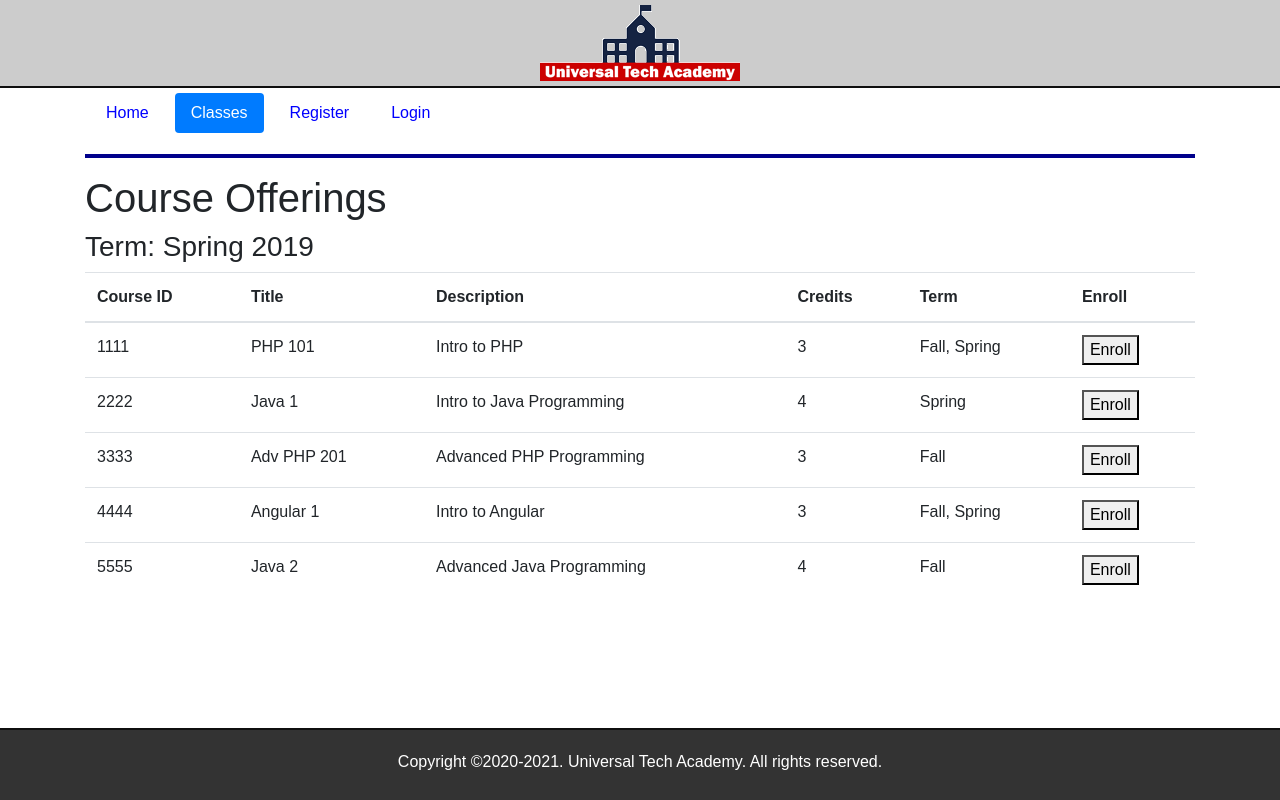
After one commit to RohitJain88/Python-Flask-Project, a Flask app: page /courses in a window 1280 px wide. The commit adds this page. Run offline with Flask 2, Linux system fonts and the light colour scheme; some libraries are stand-ins or nearby versions.

Commit message:
Created templates, parsed data, worked with GET/POST methods, JSON responses

```diff
--- a/enrollment/application/routes.py
+++ b/enrollment/application/routes.py
@@ -1,20 +1,40 @@
 from application import app
-from flask import render_template
+from flask import render_template, request, json, Response
+
+courseData = [{"courseID":"1111","title":"PHP 101","description":"Intro to PHP","credits":3,"term":"Fall, Spring"}, {"courseID":"2222","title":"Java 1","description":"Intro to Java Programming","credits":4,"term":"Spring"}, {"courseID":"3333","title":"Adv PHP 201","description":"Advanced PHP Programming","credits":3,"term":"Fall"}, {"courseID":"4444","title":"Angular 1","description":"Intro to Angular","credits":3,"term":"Fall, Spring"}, {"courseID":"5555","title":"Java 2","description":"Advanced Java Programming","credits":4,"term":"Fall"}]
 
 @app.route("/")
 @app.route("/index")
 @app.route("/home")
 def index():
-    return render_template("index.html", login=False)
+    return render_template("index.html", index=True)
 
 @app.route("/login")
 def login():
-    return render_template("login.html", login=False)
+    return render_template("login.html", login=True)
 
 @app.route("/courses")
-def courses():
-    return render_template("course.html", login=False)
+@app.route("/courses/<term>")
+def courses(term="Spring 2019"):
+    return render_template("courses.html", courseData=courseData, courses=True, term=term)
 
 @app.route("/register")
 def register():
-    return render_template("register.html", login=False)
+    return render_template("register.html", register=True)
+
+@app.route("/enrollment", methods=["GET", "POST"])
+def enrollment():
+    id = request.form.get('courseID') #Using get:if courseID field is not present it will return None
+    title = request.form['title'] #Using array method:if title field is not present it will crash
+    term = request.form.get('term')
+    return render_template("enrollment.html", enrollment=True, data={"courseId":id,"courseTitle":title,"courseTerm":term})
+
+@app.route("/api/")
+@app.route("/api/<idx>")
+def api(idx=None):
+    if(idx == None):
+        jsonData = courseData
+    else:
+        jsonData = courseData[int(idx)]
+
+    return Response(json.dumps(jsonData), mimetype="application/json")
--- /dev/null
+++ b/enrollment/application/templates/courses.html
@@ -0,0 +1,45 @@
+    {% extends "layout.html" %}
+
+    {% block content %}
+    <h1>Course Offerings</h1>
+
+    <!--  Display the Term and Year here --->
+    <h3>Term: {{ term }}</h3>
+
+    <div>
+        <table class="table table-hover">
+            <thead>
+            <tr>
+                <th scope="col">Course ID</th>
+                <th scope="col">Title</th>
+                <th scope="col">Description</th>
+                <th scope="col">Credits</th>
+                <th scope="col">Term</th>
+                <th scope="col">Enroll</th>
+            </tr>
+            </thead>
+            <tbody>
+
+            <!-- Construct the rest of courses here -->
+            {% for data in courseData %}
+            <tr>
+                <td scope='row'>{{ data["courseID"] }}</td>
+                <td>{{ data["title"] }}</td>
+                <td>{{ data["description"] }}</td>
+                <td>{{ data["credits"] }}</td>
+                <td>{{ data["term"] }}</td>
+                <td>
+                    <form action="{{ url_for('enrollment')}}" method="POST">
+                        <input type="hidden" name="courseID" value="{{ data['courseID'] }}">
+                        <input type="hidden" name="title" value="{{ data['title'] }}">
+                        <input type="hidden" name="term" value="{{ data['term'] }}">
+                        <button>Enroll</button>
+                </form>
+                </td>
+            </tr>
+            {% endfor %}
+
+            </tbody>
+        </table>
+    </div>
+    {% endblock %}
--- a/enrollment/application/templates/includes/nav.html
+++ b/enrollment/application/templates/includes/nav.html
@@ -1,10 +1,10 @@
     <header>
         <nav>
             <ul class="nav nav-pills">
-                <li class="nav-item"><a href="{{ url_for('index') }}" class="nav-link active">Home</a></li>
-                <li class="nav-item"><a href="{{url_for('courses')}}" class="nav-link">Classes</a></li>
-                <li class="nav-item"><a href="{{ url_for('register') }}" class="nav-link">Register</a></li>
-                <li class="nav-item"><a href="{{ url_for('login') }}" class="nav-link">Login</a></li>
+                <li class="nav-item"><a href="{{ url_for('index') }}" class="nav-link {% if index %}active{% endif %}">Home</a></li>
+                <li class="nav-item"><a href="{{url_for('courses')}}" class="nav-link {% if courses %}active{% endif %}">Classes</a></li>
+                <li class="nav-item"><a href="{{ url_for('register') }}" class="nav-link {% if register %}active{% endif %}">Register</a></li>
+                <li class="nav-item"><a href="{{ url_for('login') }}" class="nav-link {% if login %}active{% endif %}">Login</a></li>
             </ul>
         </nav>
         <hr style="clear:both">
--- /dev/null
+++ b/enrollment/application/templates/layout.html
@@ -0,0 +1,26 @@
+<!DOCTYPE html>
+<html>
+<head>
+    <title>UTA - Home Page</title>
+    <link rel="stylesheet" href="https://maxcdn.bootstrapcdn.com/bootstrap/4.0.0/css/bootstrap.min.css"
+          integrity="sha384-Gn5384xqQ1aoWXA+058RXPxPg6fy4IWvTNh0E263XmFcJlSAwiGgFAW/dAiS6JXm" crossorigin="anonymous">
+    <link rel="stylesheet" href="static/css/main.css"/>
+</head>
+<body>
+
+<div class="container-fluid text-center top-container">
+    <img src="static/images/uta-logo-200.png">
+</div>
+<div class="container">
+
+    {% include "includes/nav.html" %}
+
+    {% block content %}
+
+    {% endblock %}
+
+</div>
+    {% include "includes/footer.html" %}
+
+</body>
+</html>
```
Also changed, not shown: enrollment/application/templates/enrollment.html (added, +15 -0 lines), enrollment/application/templates/index.html (+3 -21 lines), enrollment/application/templates/login.html (added, +20 -0 lines), enrollment/application/templates/register.html (added, +21 -0 lines).
